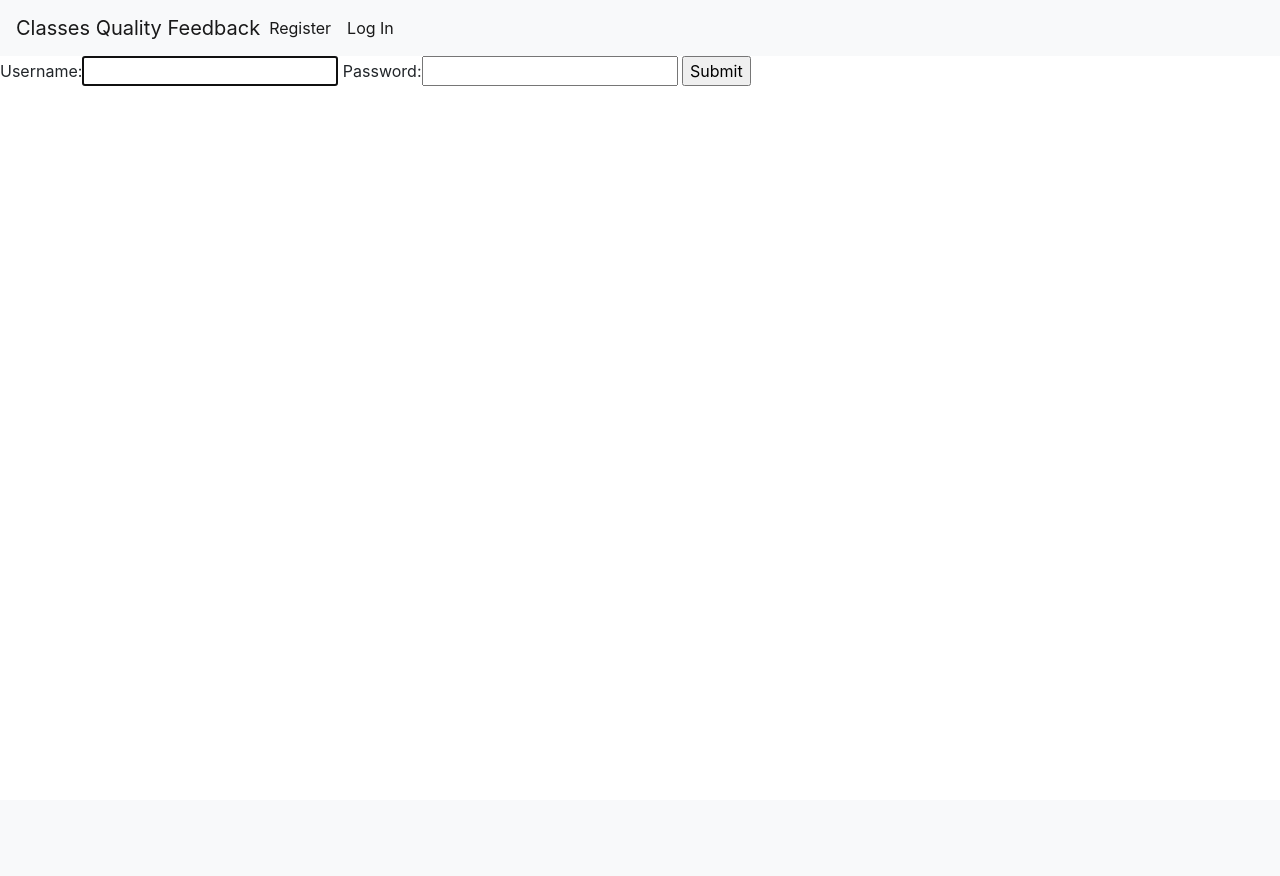
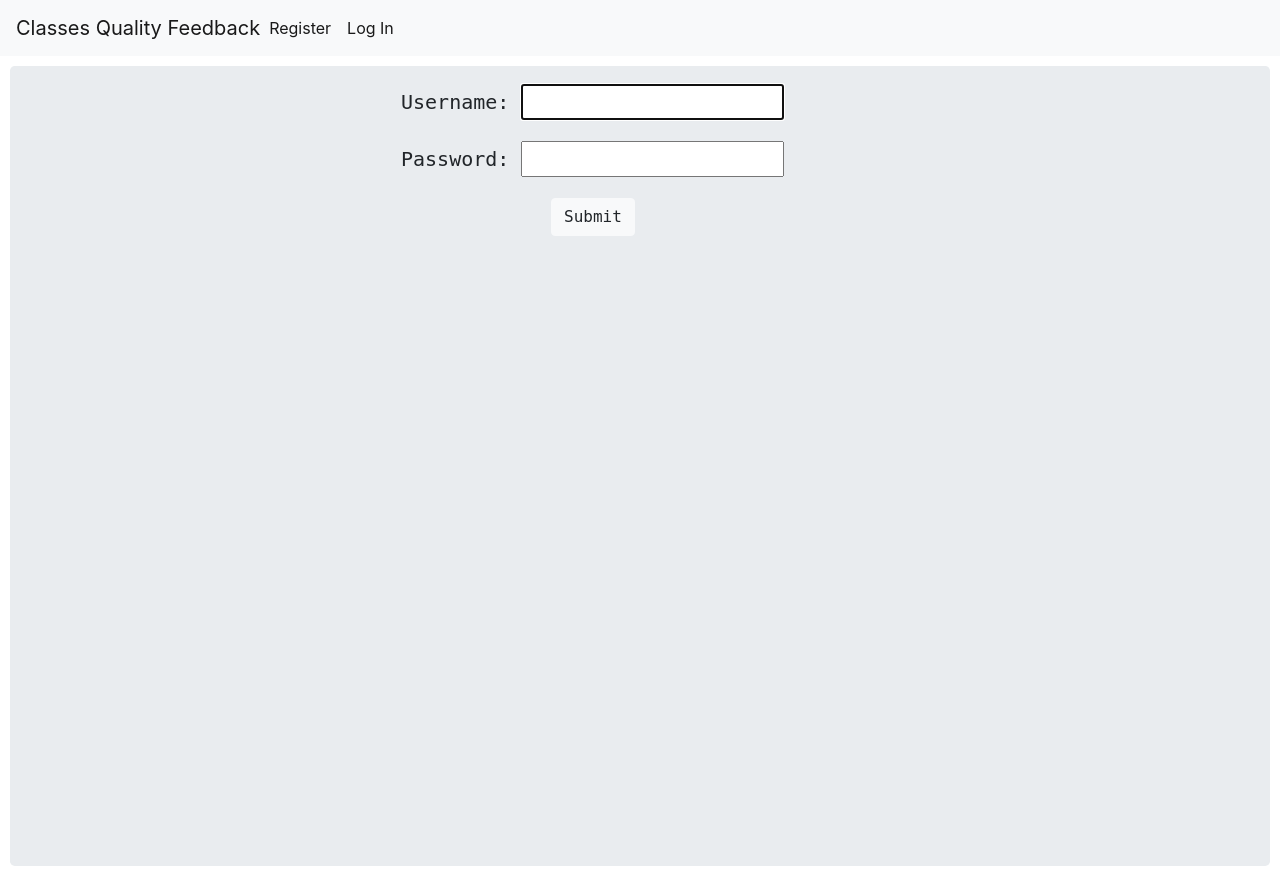
Before and after one commit to Genvekt/Classes-Quality--Feedback, a Django app: page /accounts/login/ in a window 1280 px wide. Before the commit the page ends 86 px from the top, so only its background shows below. Run offline with Django 3.2, Linux system fonts and the light colour scheme; some libraries are stand-ins or nearby versions.

Commit message:
Add files via upload

```diff
--- a/templates/registration/login.html
+++ b/templates/registration/login.html
@@ -1,8 +1,12 @@
-{% extends 'base.html' %}
+{% include 'base.html' %}
 {% block content %}
-    <form   method="post">
-            {% csrf_token %}
-
-            <p>{{ form }}  <input type="submit" value="Submit"> </p>
-    </form>
+     <div class="jumbotron" style="height: 100vh;">
+        <div class="container form-group ">
+            <form method="post" class="form-control-lg" style="font-family:monospace; margin-left:300px;">
+                {% csrf_token %}
+                {{ form.as_p }}
+                <button type="submit" class="btn btn-light text-center font-weight-normal" style="margin-left: 150px;">Submit</button>
+            </form>
+        </div>
+     </div>
 {% endblock %}
```
